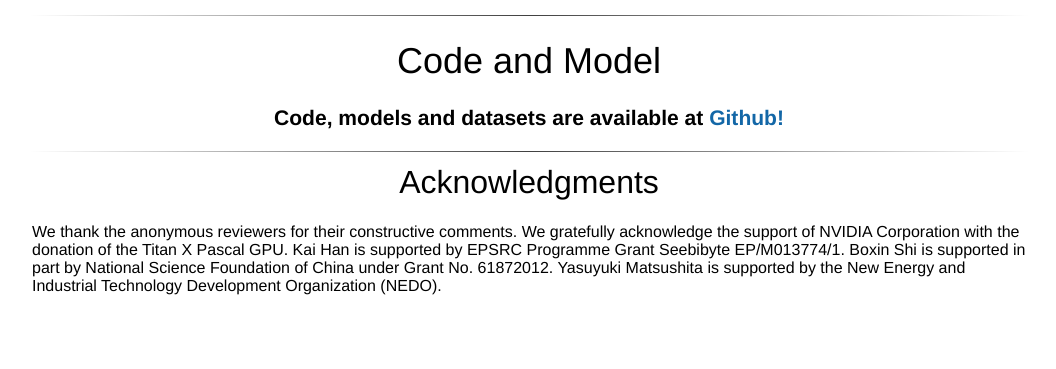
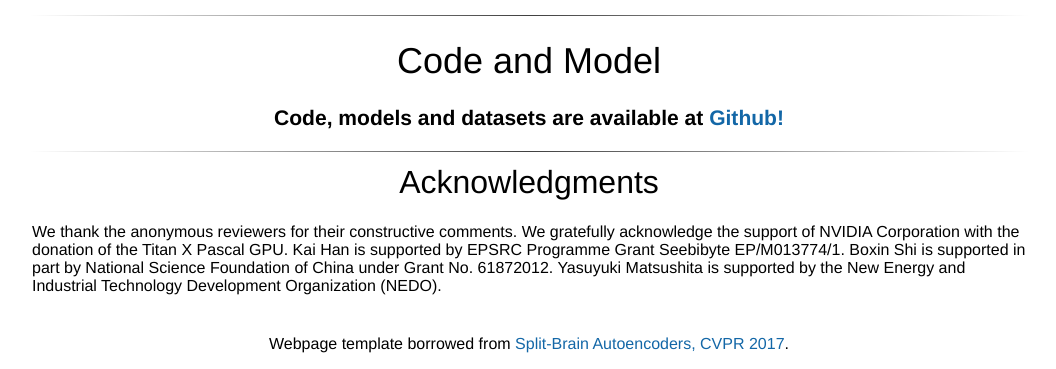
Before and after one commit to guanyingc/SDPS-Net, a plain HTML site: page index.html in a window 1280 px wide. Shown: the part 4459-4828 px from the top of the page, without its empty margins (111-1167 px from the left). Before the commit the page ends 4807 px from the top, so only its background shows below. Drawn offline with Linux system fonts and the light colour scheme; a script that the page names is missing.

Commit message:
Add acknowledgment for webpage template

```diff
--- a/index.html
+++ b/index.html
@@ -319,7 +319,10 @@ We thank the anonymous reviewers for their constructive comments. We gratefully
         </td>
     </tr>
 </table>
-<br><br>
+<br>
 
+<p style="text-align:center;font-size:16px;">
+    Webpage template borrowed from <a href="https://richzhang.github.io/splitbrainauto/">Split-Brain Autoencoders, CVPR 2017</a>.
+</p>
 </body>
 </html>
```
